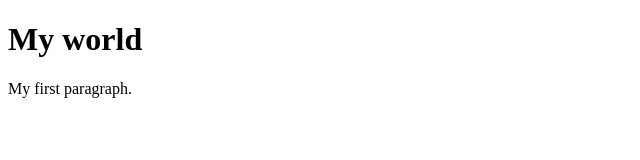
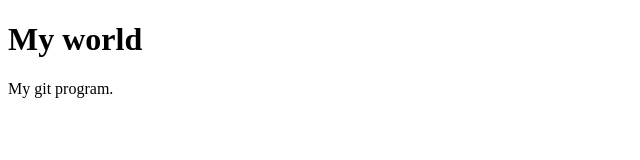
Before and after one commit to virajmax0007/Viraj, a plain HTML site: page index.html in a window 1280 px wide. Shown: the full height of the page, 0-640 px from the left. Drawn offline with Linux system fonts and the light colour scheme.

Commit message:
Update index.html

```diff
--- a/index.html
+++ b/index.html
@@ -3,7 +3,7 @@
 <body>
 
 <h1>My world</h1>
-<p>My first paragraph.</p>
+<p>My git program.</p>
 
 </body>
 </html>
```
